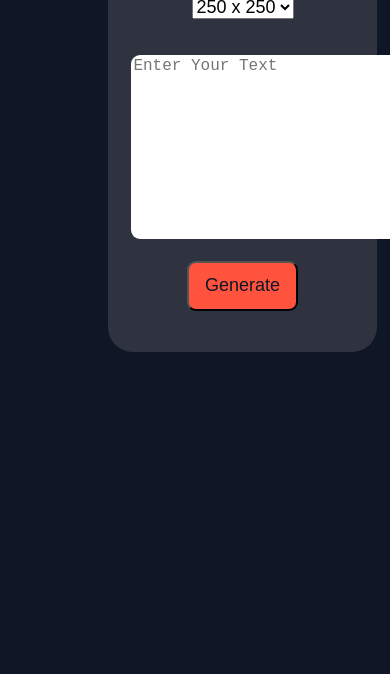
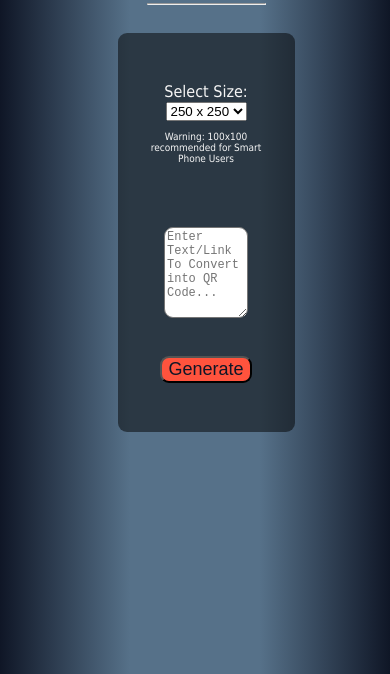
Before and after one commit to Electric-Shade/Qr-Code-Generator, a plain HTML site: page index.html in a window 390 px wide. Shown: the part 170-844 px from the top of the page. Drawn offline with Linux system fonts and the light colour scheme.

Commit message:
Update index.html
Updated To a Responsive Design for different screen sizes

```diff
--- a/index.html
+++ b/index.html
@@ -6,57 +6,69 @@
     <meta http-equiv="X-UA-Compatible" content="IE=edge">
     <meta name="viewport" content="width=device-width, initial-scale=1.0">
     <style>
-
         body {
-            background-color: #0f1626;
+            background: linear-gradient(90deg,#0f1626,#567189,#567189,#0f1626);
             color: #f5f5f5;
             text-align: center;
-            height: auto;
-            margin: auto;
+            margin: 0px;
+            padding: 0;
+            width:100%;
+            font-family: Tahoma;
 
         }
-
+        hr,h1{
+            width: 30vw;
+        }
+        hr
+        {
+            margin-top: 0px;
+        }
+        h1
+        {
+            color: #0f1626;
+        }
+        main
+        {
+            width: 80vw;
+            height: 45vh;
+            margin-left: auto;
+            margin-right: auto;
+            margin-top: 50px;
+            padding: 50px;
+        }
         input {
             background-color: #ff533d;
             color: #0f1626;
-            max-width: 300px;
-            min-width: 100px;
-            width: 50%;
-            height: 50px;
             border-radius: 9px;
             font-size: large;
         }
+        textarea
+        {
+            width: 20vw;
+            height: 10vh;
+            margin: 15px auto;
+            border-radius: 9px;
+            font-size: small;
+        }
+        .belhead
+        {
+            background-color: rgba(0, 0, 0, 0.5);
+            border:none;
+            width: 30vw;
+            margin: 10px auto;
+            border-radius: 9px;
+            padding: 30px;
 
-        textarea {
-            border: 0;
-            background-image: none;
-            border-radius: 9px;
-            font-size: large;
-            margin: auto;
         }
+        .heading
+        {
+            border: none;
+        }
+        p
+            {
+                font-size: 10px;
+            }
 
-        select {
-            height: 50%;
-            width: fit-content;
-            font-size: large;
-        }
-
-        fieldset {
-            padding: 10%;
-            border: none;
-            border-radius: 25px;
-            margin: 0 30px;
-            background-color: hsla(0, 0%, 47%, 0.3);
-        }
-
-        div {
-            margin: 15% 20%;
-            align-items: center;
-        }
-
-        label {
-            display: block;
-        }
     </style>
     <title>QR Code Generator</title>
 </head>
@@ -92,25 +104,28 @@
     </script>
 
     <main>
-        <div>
+        <fieldset class="heading">
             <h2>QR Code Generator</h2>
-            <fieldset>
+            <hr>
+        </fieldset>
+            <fieldset class="belhead">
                 <label><img src="" id="img"></label>
-                <label>Select Qr Code Size: <select id="size">
+                <br>
+                <label>Select Size: <select id="size">
                         <option value="100">100 x 100</option>
                         <option value="150">150 x 150</option>
                         <option value="200">200 x 200</option>
                         <option value="250" selected>250 x 250</option>
                         <option value="300">100 x 300</option>
                     </select>
+                    <p>Warning: 100x100 recommended for Smart Phone Users</p>
                 </label>
                 <br><br>
-                <textarea placeholder="Enter Your Text" rows="10" cols="25" id="qrtext"></textarea>
+                <textarea placeholder="Enter Text/Link To Convert into QR Code..." rows="10" cols="25" id="qrtext"></textarea>
                 <br><br>
                 <input type="submit" value="Generate" onclick="genQr()">
                 <br><br>
             </fieldset>
-        </div>
     </main>
 
 </body>
```
